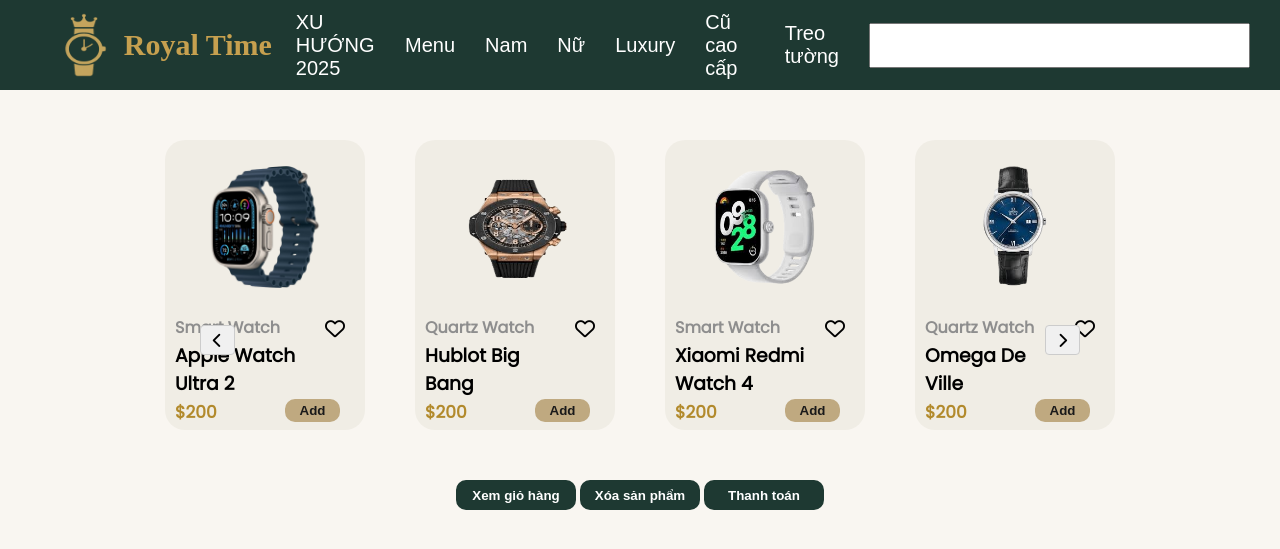
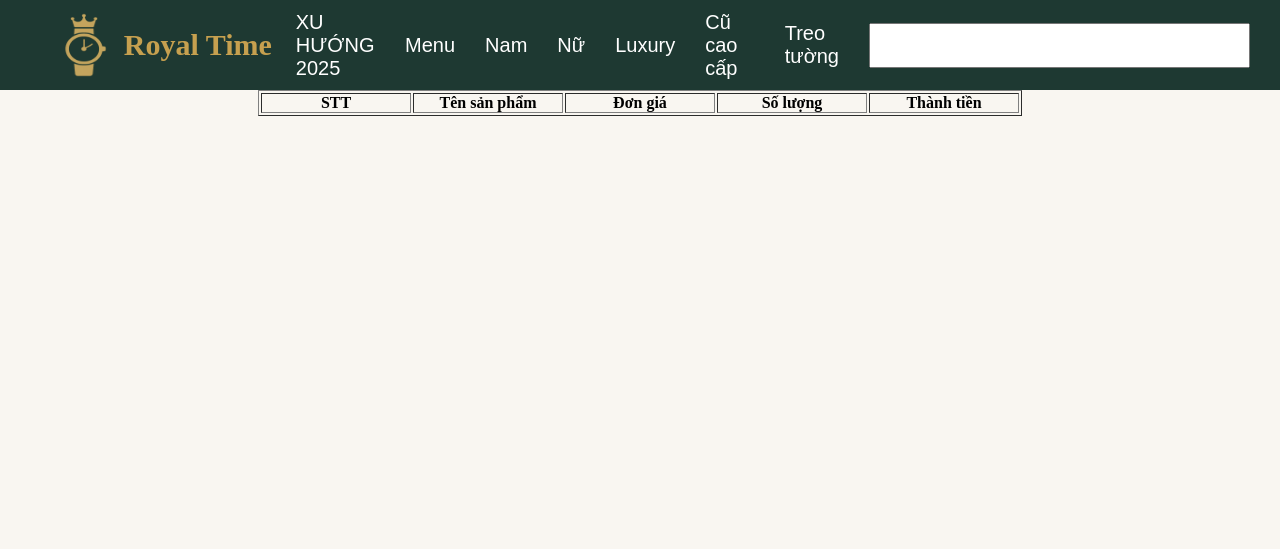
Before and after one commit to LongTN2809/RoyalTime, a PHP site: page / in a window 1280 px wide. Shown: the top 549 px of the page. Run offline with PHP 8.4, Linux system fonts and the light colour scheme; lists and menus that the app fills with data are empty.

Commit message:
update homepage layout and content

```diff
--- a/Home.css
+++ b/Home.css
@@ -14,6 +14,12 @@
     background-color: #1e3932;
     display: flex;
     align-items: center;
+}
+.wrapper{
+    display: none;
+}
+.wrapper.active{
+    display: block;
 }
 .nameShop{
     width: 350px;
@@ -56,6 +62,13 @@
 .navBar ul li a:hover{
     color: red;
     transform: translateY(-3px);
+}
+.cart{
+    margin: 0 auto;
+}
+.cart th , td {
+    width: 150px;
+    text-align: center;
 }
 #search{
     position: relative;
--- a/Home.js
+++ b/Home.js
@@ -68,3 +68,9 @@
         this.classList.toggle("liked");
   });
 });
+
+function showProduct(event, show){
+   event.preventDefault();
+    document.getElementById('homeForm').classList.remove('active');
+    document.getElementById('showForm').classList.add('active');
+}
--- a/index.php
+++ b/index.php
@@ -23,6 +23,10 @@
       }
     }
 
+    if(isset($_POST['show']) && ($_POST['show'])){
+
+    }
+
 ?>
   <!DOCTYPE html>
   <html lang="en">
@@ -34,8 +38,8 @@
       <link rel="stylesheet" href="https://cdnjs.cloudflare.com/ajax/libs/font-awesome/6.5.0/css/all.min.css">
   </head>
   <body>
-        <form action="index.php" method="post" name="A" id="A">
-            <div class="wrapper">
+        <form  name="A" id="A">
+            <div class="wrapper" id="homeForm">
             <header>
               <div class="nameShop">
                 <img src="./Image/brand.png" alt="">
@@ -165,18 +169,55 @@
               </div>
               </div>
               <div class="Actions">
-                 <input type="submit" name="show" id="Show" value="Xem giỏ hàng">
-              <input type="submit" name="delete" id="Delete" value="Xóa sản phẩm">
-              <input type="submit" name="pay" id="Pay" value="Thanh toán">
+                 <input type="submit" name="show" id="Show" value="Xem giỏ hàng" onclick="showProduct(event,this)">
+              <input type="submit" name="delete" id="Delete" value="Xóa sản phẩm" onclick="deleteProduct(event,this)">
+              <input type="submit" name="pay" id="Pay" value="Thanh toán" onclick="payAllProduct(event,this)">
               </div>
                    <input type="hidden" name="typeProduct" id="">
                   <input type="hidden" name="nameProduct">
                   <input type="hidden" name="priceProduct">
-                    <div class="bars">
-
-             </div>
       </div>
      </form>
+     <form  name="Show">
+        <div class="wrapper active" id="showForm">
+          <header>
+              <div class="nameShop">
+                <img src="./Image/brand.png" alt="">
+                 <h2>Royal Time</h2>
+              </div>
+             <div class="navBar">
+               <ul>
+                <li><a href="#">XU HƯỚNG 2025</a></li>
+                <li><a href="#">Menu</a></li>
+                <li><a href="#">Nam</a></li>
+                <li><a href="#">Nữ</a></li>
+                <li><a href="#">Luxury</a></li>
+                <li><a href="#">Cũ cao cấp</a></li>
+                <li><a href="#">Treo tường</a></li>
+                 <li id="search">
+                  <i class='bx  bx-search icon-search'></i>
+                  <input type="text" name="searh" id="" size="45  ">
+                 </li>
+                <li><i class='bx  bx-user-circle account-icon'  ></i> </li>
+               </ul>
+             </div>
+            </header>
+            <table border="1" class="cart">
+              <thead>
+                <tr>
+                  <th>STT</th>
+                  <th>Tên sản phẩm</th>
+                  <th>Đơn giá</th>
+                  <th>Số lượng</th>
+                   <th>Thành tiền</th>
+                </tr>
+              </thead>
+              <tbody>
+
+              </tbody>
+            </table>
+        </div>
+     </form> </form>
       <script src="./Home.js"></script>
   </body>
   </html>
```
Also changed, not shown: Home.html (+45 -8 lines).
